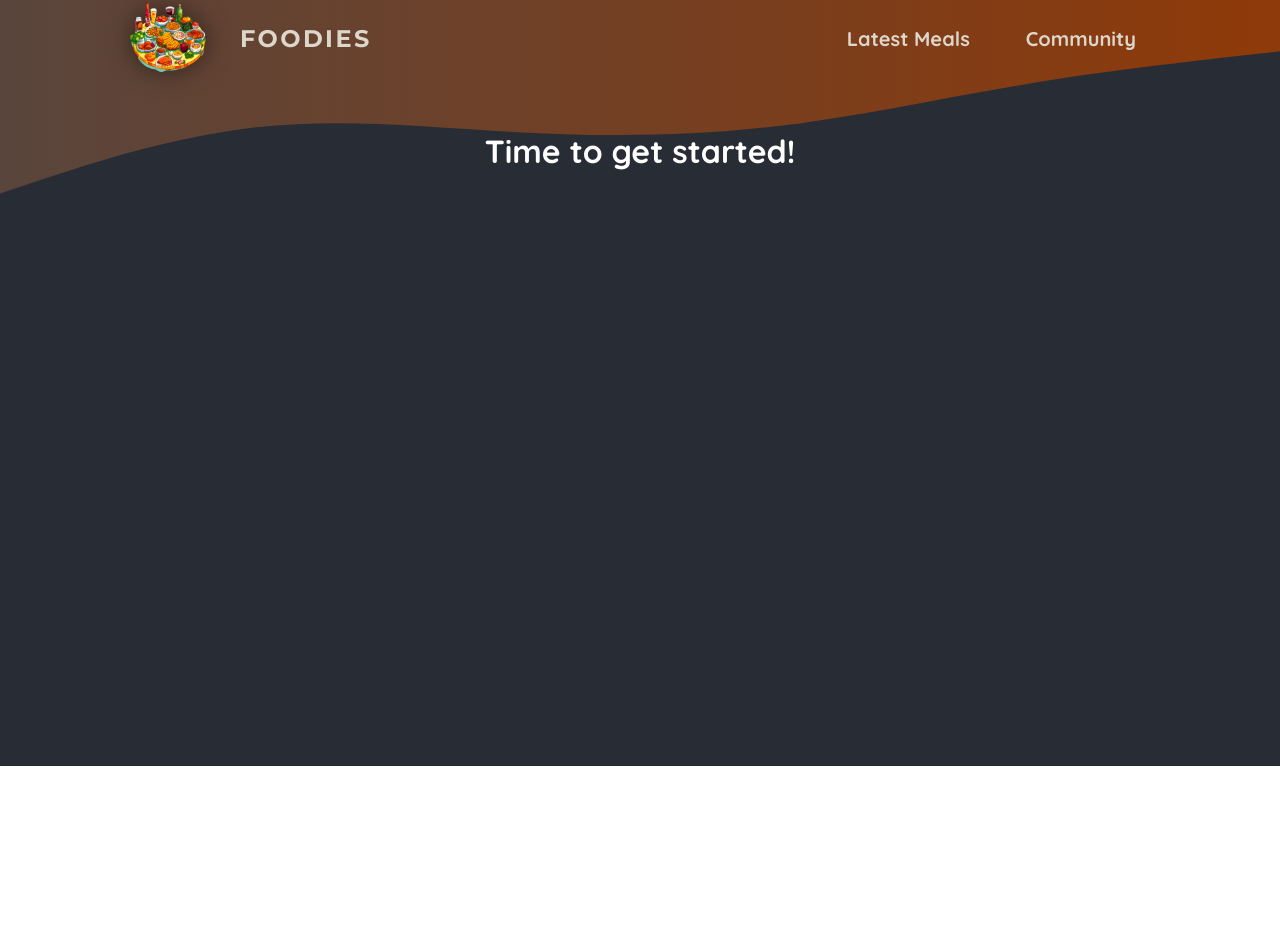
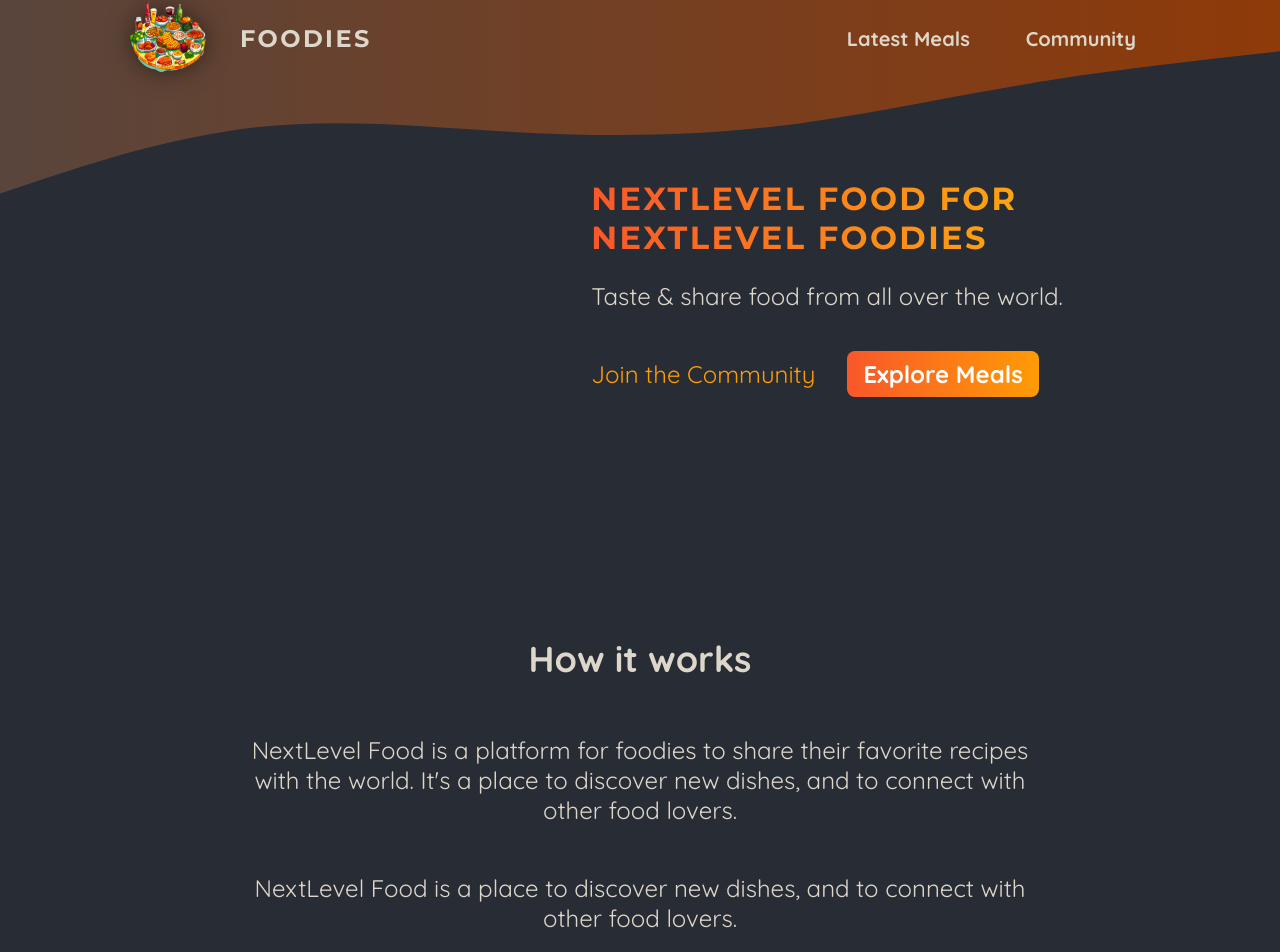
Before and after one commit to aashrith-raksh/Foodies, a Next.js app: page / in a window 1280 px wide. Shown: the part 34-986 px from the top of the page. Before the commit the page ends 800 px from the top, so only its background shows below. Built offline with nearby package versions, Linux system fonts and the light colour scheme.

Commit message:
feat: modified root layout

```diff
--- a/app/layout.js
+++ b/app/layout.js
@@ -10,7 +10,7 @@
   return (
     <html lang="en">
       <body>
-        <div className="header-background">
+        {/* <div className="header-background">
           <svg xmlns="http://www.w3.org/2000/svg" viewBox="0 0 1440 320">
             <defs>
               <linearGradient id="gradient" x1="0%" y1="0%" x2="100%" y2="0%">
@@ -29,7 +29,7 @@
               d="M0,256L48,240C96,224,192,192,288,181.3C384,171,480,181,576,186.7C672,192,768,192,864,181.3C960,171,1056,149,1152,133.3C1248,117,1344,107,1392,101.3L1440,96L1440,0L1392,0C1344,0,1248,0,1152,0C1056,0,960,0,864,0C768,0,672,0,576,0C480,0,384,0,288,0C192,0,96,0,48,0L0,0Z"
             ></path>
           </svg>
-        </div>
+        </div> */}
 
         <Header/>
 
--- a/app/page.js
+++ b/app/page.js
@@ -1,9 +1,50 @@
+import Link from 'next/link';
+
+import classes from './page.module.css';
+
 export default function Home() {
   return (
-    <main>
-      <h1 style={{ color: 'white', textAlign: 'center' }}>
-        Time to get started!
-      </h1>
-    </main>
+    <>
+      <header className={classes.header}>
+        <div className={classes.slideshow}></div>
+        <div>
+          <div className={classes.hero}>
+            <h1>NextLevel Food for NextLevel Foodies</h1>
+            <p>Taste & share food from all over the world.</p>
+          </div>
+          <div className={classes.cta}>
+            <Link href="/community">Join the Community</Link>
+            <Link href="/meals">Explore Meals</Link>
+          </div>
+        </div>
+      </header>
+      <main>
+        <section className={classes.section}>
+          <h2>How it works</h2>
+          <p>
+            NextLevel Food is a platform for foodies to share their favorite
+            recipes with the world. It&apos;s a place to discover new dishes, and to
+            connect with other food lovers.
+          </p>
+          <p>
+            NextLevel Food is a place to discover new dishes, and to connect
+            with other food lovers.
+          </p>
+        </section>
+
+        <section className={classes.section}>
+          <h2>Why NextLevel Food?</h2>
+          <p>
+            NextLevel Food is a platform for foodies to share their favorite
+            recipes with the world. It&apos;s a place to discover new dishes, and to
+            connect with other food lovers.
+          </p>
+          <p>
+            NextLevel Food is a place to discover new dishes, and to connect
+            with other food lovers.
+          </p>
+        </section>
+      </main>
+    </>
   );
 }
--- /dev/null
+++ b/app/page.module.css
@@ -0,0 +1,75 @@
+.header {
+    display: flex;
+    gap: 3rem;
+    margin: 3rem auto;
+    width: 90%;
+    max-width: 75rem;
+  }
+
+  .slideshow {
+    width: 40rem;
+    height: 25rem;
+  }
+
+  .hero {
+    color: #ddd6cb;
+    font-size: 1.5rem;
+  }
+
+  .hero h1 {
+    font-size: 2rem;
+    font-weight: bold;
+    font-family: 'Montserrat', sans-serif;
+    letter-spacing: 0.15rem;
+    text-transform: uppercase;
+    background: linear-gradient(90deg, #f9572a, #ffc905);
+    background-clip: text;
+    -webkit-background-clip: text;
+    -webkit-text-fill-color: transparent;
+  }
+
+  .cta {
+    font-size: 1.5rem;
+    display: flex;
+    gap: 1rem;
+  }
+
+  .cta a {
+    display: inline-block;
+    margin-top: 1rem;
+    padding: 0.5rem 1rem;
+    border-radius: 0.5rem;
+    background: linear-gradient(90deg, #f9572a, #ff9b05);
+    color: #ffffff;
+    font-weight: bold;
+    text-decoration: none;
+  }
+
+  .cta a:hover,
+  .cta a:active {
+    background: linear-gradient(90deg, #fd4715, #f9b241);
+  }
+
+  .cta a:first-child {
+    background: transparent;
+    font-weight: normal;
+    color: #ff9b05;
+    padding-left: 0;
+  }
+
+  .cta a:first-child:hover,
+  .cta a:first-child:active {
+    background: transparent;
+    color: #f9b241;
+  }
+
+  .section {
+    display: flex;
+    flex-direction: column;
+    color: #ddd6cb;
+    font-size: 1.5rem;
+    max-width: 50rem;
+    width: 90%;
+    margin: 2rem auto;
+    text-align: center;
+  }
--- /dev/null
+++ b/components/Background.jsx
@@ -0,0 +1,28 @@
+import React from "react";
+
+const Background = () => {
+  return (
+    <div className="header-background">
+      <svg xmlns="http://www.w3.org/2000/svg" viewBox="0 0 1440 320">
+        <defs>
+          <linearGradient id="gradient" x1="0%" y1="0%" x2="100%" y2="0%">
+            <stop
+              offset="0%"
+              style={{ stopColor: "#59453c", stopOpacity: "1" }}
+            />
+            <stop
+              offset="100%"
+              style={{ stopColor: "#8f3a09", stopOpacity: "1" }}
+            />
+          </linearGradient>
+        </defs>
+        <path
+          fill="url(#gradient)"
+          d="M0,256L48,240C96,224,192,192,288,181.3C384,171,480,181,576,186.7C672,192,768,192,864,181.3C960,171,1056,149,1152,133.3C1248,117,1344,107,1392,101.3L1440,96L1440,0L1392,0C1344,0,1248,0,1152,0C1056,0,960,0,864,0C768,0,672,0,576,0C480,0,384,0,288,0C192,0,96,0,48,0L0,0Z"
+        ></path>
+      </svg>
+    </div>
+  );
+};
+
+export default Background;
--- a/components/Header.jsx
+++ b/components/Header.jsx
@@ -1,17 +1,21 @@
 import Link from "next/link";
 import React from "react";
 
-import styles from "./header.module.css"
-import logo from "@/assets/logo.png"
+import classes from "./header.module.css";
+import logo from "@/assets/logo.png";
+import Image from "next/image";
+import Background from "./Background";
 
 const Header = () => {
   return (
-    <header className={styles.header}>
-      <Link href={"/"} className={styles.logo}>
-        <img src={logo.src} alt="Logo" />
+    <>
+      <Background />
+      <header className={classes.header}>
+        <Link href={"/"} className={classes.logo}>
+          <Image src={logo} alt="Logo" priority />
           Foodies
         </Link>
-      <nav className={styles.nav}>
+        <nav className={classes.nav}>
           <ul>
             <li>
               <Link href="/meals">Latest Meals</Link>
@@ -22,6 +26,7 @@
           </ul>
         </nav>
       </header>
+    </>
   );
 };
 
```
Lines whose indentation alone changed are shown as unchanged.
